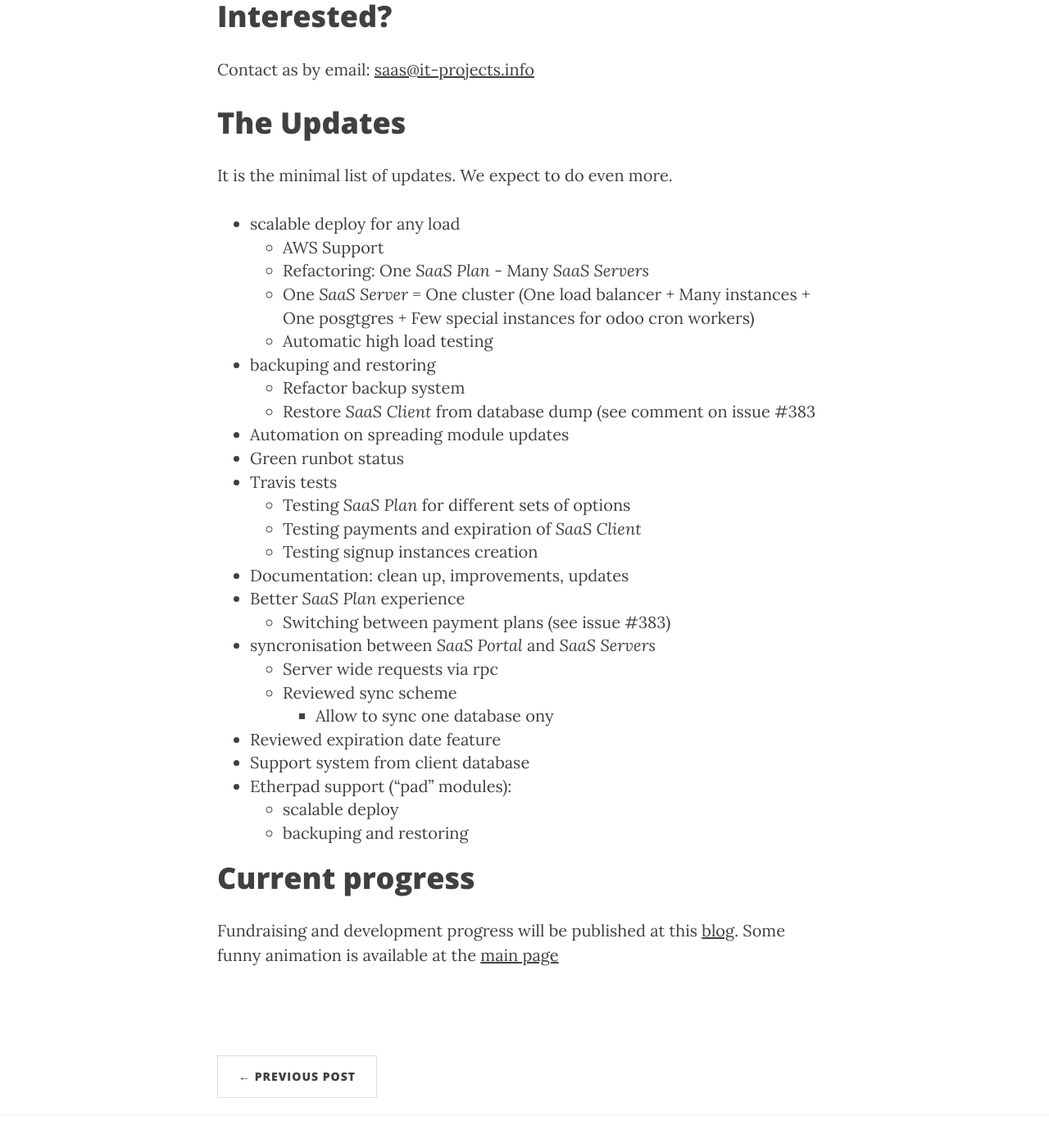
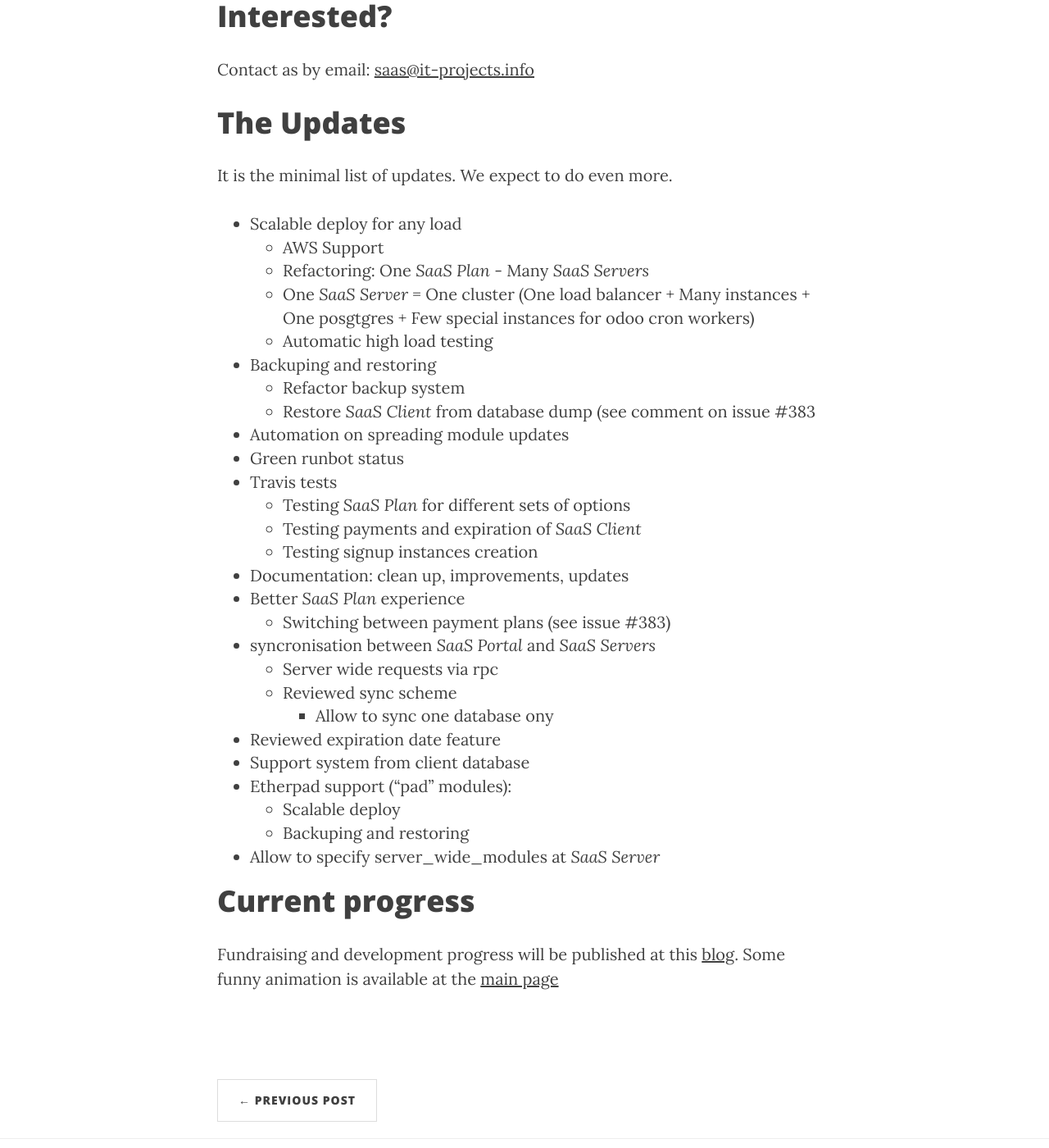
Before and after one commit to it-projects-llc/odoo-saas-tools, a Jekyll site: the page built from _posts/2017-06-06-fundraising-campaign.md, in a window 1280 px wide and 1400 px high, scrolled down 2217 px. Shown: the whole window at 82% size. Built offline with Jekyll 4.4.1, drawn with Linux system fonts in a browser that asks for light colours; nearby versions of some CDN libraries; comment, search, counter and statistics services are not loaded.

Commit message:
add support for server_wide_modules

```diff
--- a/_posts/2017-06-06-fundraising-campaign.md
+++ b/_posts/2017-06-06-fundraising-campaign.md
@@ -61,12 +61,12 @@
 
 It is the minimal list of updates. We expect to do even more.
 
-* scalable deploy for any load
+* Scalable deploy for any load
   * AWS Support
   * Refactoring: One *SaaS Plan* - Many *SaaS Servers*
   * One *SaaS Server* = One cluster (One load balancer + Many instances + One posgtgres + Few special instances for odoo cron workers)
   * Automatic high load testing
-* backuping and restoring
+* Backuping and restoring
   * Refactor backup system
   * Restore *SaaS Client* from database dump (see [comment on issue #383](https://github.com/it-projects-llc/odoo-saas-tools/issues/383#issuecomment-261453697)
 * Automation on spreading module updates
@@ -85,8 +85,9 @@
 * Reviewed expiration date feature
 * Support system from client database
 * Etherpad support ("pad" modules):
-  * scalable deploy
-  * backuping and restoring
+  * Scalable deploy
+  * Backuping and restoring
+* Allow to specify server_wide_modules at *SaaS Server*
 
 Current progress
 ================
```
